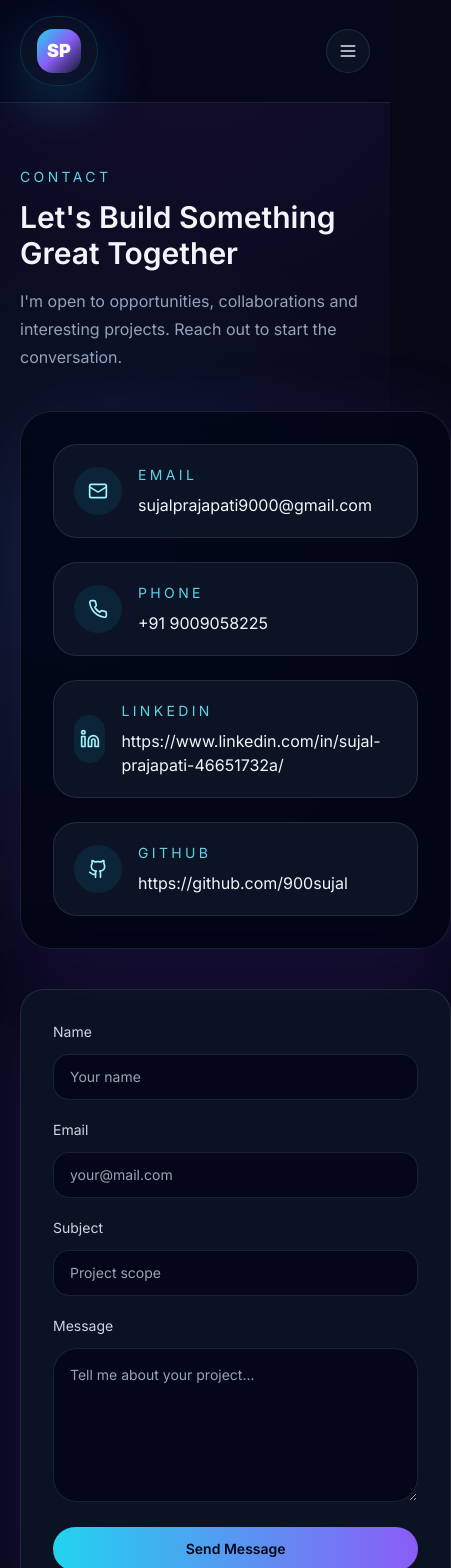
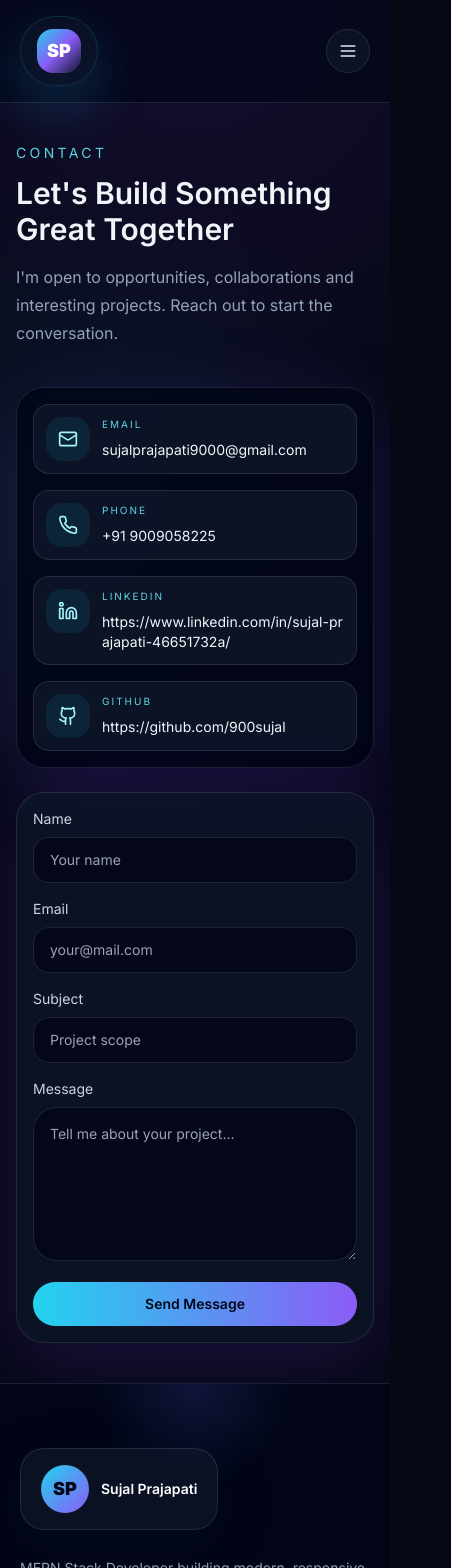
Before and after one commit to 900sujal/Sujal-Portfolio-2026, a Next.js app: page /contact in a window 390 px wide. Shown: the top 1568 px of the page, 451 px wide, since content can reach past the window. Built offline with nearby package versions, Linux system fonts and the light colour scheme.

Commit message:
Add complete portfolio website

```diff
--- a/app/contact/page.tsx
+++ b/app/contact/page.tsx
@@ -11,17 +11,23 @@ const details = [
 
 export default function ContactPage() {
   return (
-    <section className="px-5 py-16 lg:px-8">
+    <section className="px-4 py-10 sm:px-5 lg:px-8 lg:py-16">
       <div className="mx-auto max-w-7xl">
         <SectionHeading eyebrow="Contact" title="Let's Build Something Great Together" subtitle="I&apos;m open to opportunities, collaborations and interesting projects. Reach out to start the conversation." />
-        <div className="grid gap-10 lg:grid-cols-[0.95fr_1.05fr]">
-          <div className="space-y-6 rounded-[2rem] border border-white/10 bg-slate-950/80 p-8 shadow-glow">
+        <div className="grid gap-6 lg:grid-cols-[0.95fr_1.05fr] lg:gap-10">
+          <div className="space-y-4 rounded-[1.75rem] border border-white/10 bg-slate-950/80 p-4 shadow-glow sm:p-6 lg:p-8">
             {details.map(item => (
-              <a key={item.label} href={item.href} className="group flex items-center gap-4 rounded-3xl border border-white/10 bg-slate-900/80 px-5 py-5 text-slate-300 transition hover:border-cyan-400/30 hover:text-cyan-100">
-                <span className="inline-flex h-12 w-12 items-center justify-center rounded-3xl bg-cyan-500/10 text-cyan-200"><item.icon size={20} /></span>
-                <div>
-                  <p className="text-sm uppercase tracking-[0.24em] text-cyan-300/90">{item.label}</p>
-                  <p className="mt-2 text-base text-slate-100">{item.value}</p>
+              <a
+                key={item.label}
+                href={item.href}
+                target={item.href.startsWith('http') ? '_blank' : undefined}
+                rel={item.href.startsWith('http') ? 'noreferrer' : undefined}
+                className="group flex w-full min-w-0 items-start gap-3 rounded-2xl border border-white/10 bg-slate-900/80 px-3 py-3 text-slate-300 transition hover:border-cyan-400/30 hover:text-cyan-100 sm:gap-4 sm:px-5 sm:py-5"
+              >
+                <span className="inline-flex h-11 w-11 shrink-0 items-center justify-center rounded-2xl bg-cyan-500/10 text-cyan-200 sm:h-12 sm:w-12 sm:rounded-3xl"><item.icon size={20} /></span>
+                <div className="min-w-0 flex-1">
+                  <p className="text-[10px] uppercase tracking-[0.2em] text-cyan-300/90 sm:text-xs lg:text-sm">{item.label}</p>
+                  <p className="mt-2 break-all text-sm text-slate-100 sm:text-base">{item.value}</p>
                 </div>
               </a>
             ))}
--- a/components/ContactForm.tsx
+++ b/components/ContactForm.tsx
@@ -26,26 +26,26 @@ export function ContactForm() {
   }
 
   return (
-    <motion.form initial={{ opacity: 0, y: 24 }} whileInView={{ opacity: 1, y: 0 }} viewport={{ once: true, amount: 0.3 }} onSubmit={handleSubmit} className="grid gap-5 rounded-3xl border border-white/10 bg-slate-900/70 p-8 shadow-glow">
-      <div className="grid gap-5 sm:grid-cols-2">
-        <label className="space-y-3 text-sm text-slate-300">
+    <motion.form initial={{ opacity: 0, y: 24 }} whileInView={{ opacity: 1, y: 0 }} viewport={{ once: true, amount: 0.3 }} onSubmit={handleSubmit} className="grid gap-4 rounded-[1.75rem] border border-white/10 bg-slate-900/70 p-4 shadow-glow sm:gap-5 sm:p-6 lg:p-8">
+      <div className="grid gap-4 sm:grid-cols-2 sm:gap-5">
+        <label className="space-y-2 text-sm text-slate-300 sm:space-y-3">
           <span>Name</span>
-          <input name="name" value={form.name} onChange={handleChange} className="w-full rounded-2xl border border-white/10 bg-slate-950/80 px-4 py-3 text-slate-100 outline-none transition focus:border-cyan-300/70" placeholder="Your name" />
+          <input name="name" value={form.name} onChange={handleChange} className="w-full min-w-0 rounded-2xl border border-white/10 bg-slate-950/80 px-4 py-3 text-slate-100 outline-none transition focus:border-cyan-300/70" placeholder="Your name" />
         </label>
-        <label className="space-y-3 text-sm text-slate-300">
+        <label className="space-y-2 text-sm text-slate-300 sm:space-y-3">
           <span>Email</span>
-          <input name="email" type="email" value={form.email} onChange={handleChange} className="w-full rounded-2xl border border-white/10 bg-slate-950/80 px-4 py-3 text-slate-100 outline-none transition focus:border-cyan-300/70" placeholder="your@mail.com" />
+          <input name="email" type="email" value={form.email} onChange={handleChange} className="w-full min-w-0 rounded-2xl border border-white/10 bg-slate-950/80 px-4 py-3 text-slate-100 outline-none transition focus:border-cyan-300/70" placeholder="your@mail.com" />
         </label>
       </div>
 
-      <label className="space-y-3 text-sm text-slate-300">
+      <label className="space-y-2 text-sm text-slate-300 sm:space-y-3">
         <span>Subject</span>
-        <input name="subject" value={form.subject} onChange={handleChange} className="w-full rounded-2xl border border-white/10 bg-slate-950/80 px-4 py-3 text-slate-100 outline-none transition focus:border-cyan-300/70" placeholder="Project scope" />
+        <input name="subject" value={form.subject} onChange={handleChange} className="w-full min-w-0 rounded-2xl border border-white/10 bg-slate-950/80 px-4 py-3 text-slate-100 outline-none transition focus:border-cyan-300/70" placeholder="Project scope" />
       </label>
 
-      <label className="space-y-3 text-sm text-slate-300">
+      <label className="space-y-2 text-sm text-slate-300 sm:space-y-3">
         <span>Message</span>
-        <textarea name="message" value={form.message} onChange={handleChange} rows={6} className="w-full rounded-3xl border border-white/10 bg-slate-950/80 px-4 py-4 text-slate-100 outline-none transition focus:border-cyan-300/70" placeholder="Tell me about your project..."></textarea>
+        <textarea name="message" value={form.message} onChange={handleChange} rows={6} className="w-full min-w-0 rounded-3xl border border-white/10 bg-slate-950/80 px-4 py-4 text-slate-100 outline-none transition focus:border-cyan-300/70" placeholder="Tell me about your project..."></textarea>
       </label>
 
       <button type="submit" className="inline-flex items-center justify-center gap-2 rounded-full bg-gradient-to-r from-cyan-400 to-violet-500 px-6 py-3 text-sm font-semibold text-slate-950 transition hover:brightness-110">
```
Also changed, not shown: app/page.tsx (+21 -21 lines).
